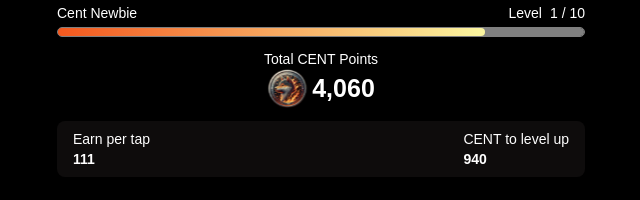
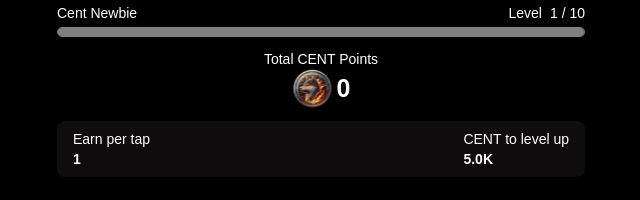
Before and after one commit to Abideen-program/onecent, a React (Vite) app: page / in a window 1280 px wide. Shown: the part 325-525 px from the top of the page, without its empty margins (319-959 px from the left). Built offline with nearby package versions, Linux system fonts and the light colour scheme; a web font is replaced by a local one.

Commit message:
state updating for levelindex and the likes has been changed

```diff
--- a/src/components/Home.tsx
+++ b/src/components/Home.tsx
@@ -4,14 +4,17 @@ import { motion } from "framer-motion";
 import { iconImages } from "../utilities/images";
 import { levelNames, levelMinPoints } from "../utilities/DummyData";
 import Navigators from "./Navigators";
+import { formatCentToLevelUp } from "../utilities/helpers";
 
 const Home = () => {
   const [levelIndex, setLevelIndex] = useState<number>(0); //Holds the level number of the user
-  const [points, setPoints] = useState<number>(4060); //TOtal accumulate points by the user
+  const [points, setPoints] = useState<number>(0); //TOtal accumulate points by the user
   const [energy, setEnergy] = useState<number>(1000); //Current energy level of the user
   const [totalEnergy, setTotalEnergy] = useState<number>(1000); //Current total energy level of the user
-  const [pointsToAdd, setPointsToAdd] = useState<number>(111); //Points to be added on each click.
+  const [pointsToAdd, setPointsToAdd] = useState<number>(1); //Points to be added on each click.
   const [energySpeed] = useState<number>(1); // The rate at which the user energy bar filled up.
+
+  const POINT_TO_LEVEL_UP = levelMinPoints[levelIndex + 1] - points;
 
   const [clicks, setClicks] = useState<{ id: number; x: number; y: number }[]>(
     []
@@ -135,9 +138,7 @@ const Home = () => {
             <div className="flex flex-col ml-auto">
               <p className="text-sm font-thin">CENT to level up</p>
               <p className="text-sm font-bold">
-                {levelMinPoints[levelIndex + 1] - points > 0
-                  ? (levelMinPoints[levelIndex + 1] - points).toLocaleString()
-                  : 0}
+                {formatCentToLevelUp(POINT_TO_LEVEL_UP)}
               </p>
             </div>
             <div></div>
--- /dev/null
+++ b/src/utilities/helpers.ts
@@ -0,0 +1,7 @@
+export const formatCentToLevelUp = (amount: number) => {
+  if (amount >= 1000000000) return `${(amount / 1000000000).toFixed(1)}B`;
+  if (amount >= 1000000) return `${(amount / 1000000).toFixed(1)}M`;
+  if (amount >= 1000) return `${(amount / 1000).toFixed(1)}K`;
+
+  return amount;
+};
```
